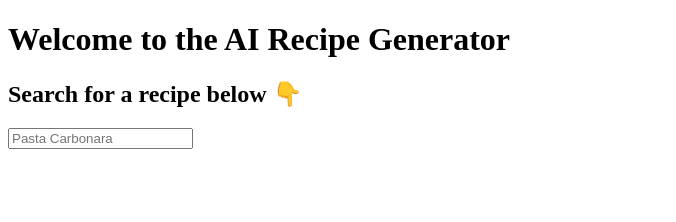
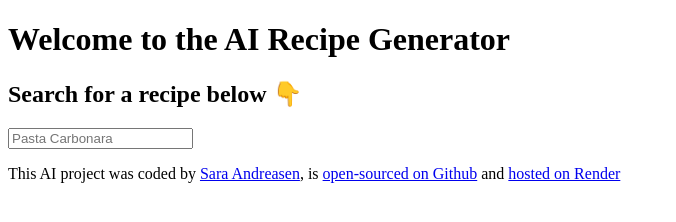
Before and after one commit to SaraAndreasen/recipe-generator, a plain HTML site: page index.html in a window 1280 px wide. Shown: the whole page, without its empty margins (0-676 px from the left). Drawn offline with Linux system fonts and the light colour scheme.

Commit message:
footer setup

```diff
--- a/index.html
+++ b/index.html
@@ -10,6 +10,26 @@
     <h1>Welcome to the AI Recipe Generator</h1>
     <h2>Search for a recipe below 👇</h2>
     <input type="text" placeholder="Pasta Carbonara" />
+
+    <footer>
+      <div class="footer-links">
+        <p>
+          This AI project was coded by
+          <a href="https://github.com/SaraAndreasen" target="_blank"
+            >Sara Andreasen</a
+          >, is
+          <a
+            href="https://github.com/SaraAndreasen/recipe-generator"
+            target="_blank"
+            >open-sourced on Github</a
+          >
+          and
+          <a href="https://ai-recipe-generator.onrender.com/" target="_blank"
+            >hosted on Render</a
+          >
+        </p>
+      </div>
+    </footer>
     <script src="src/main.js"></script>
   </body>
 </html>
```
